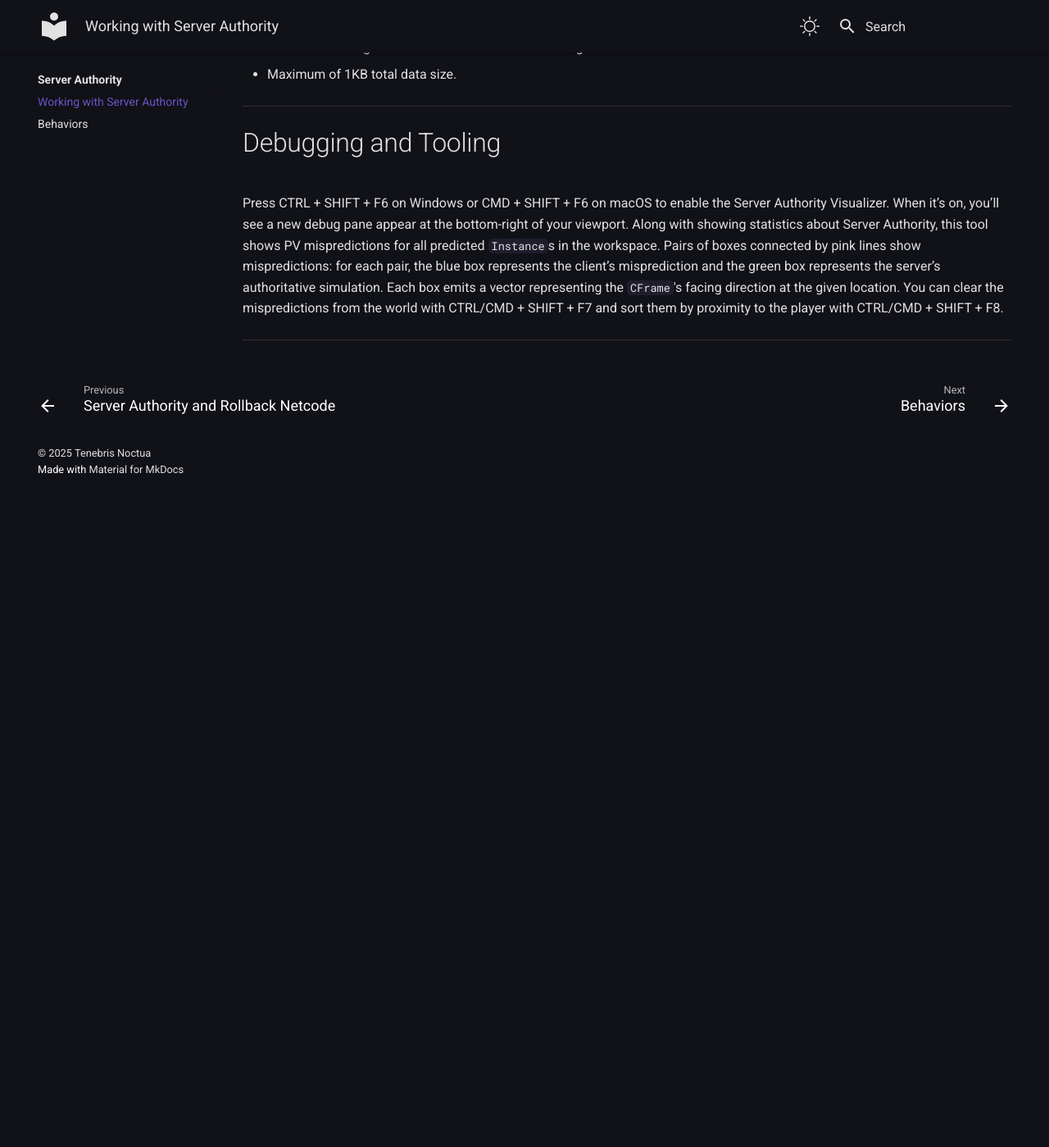
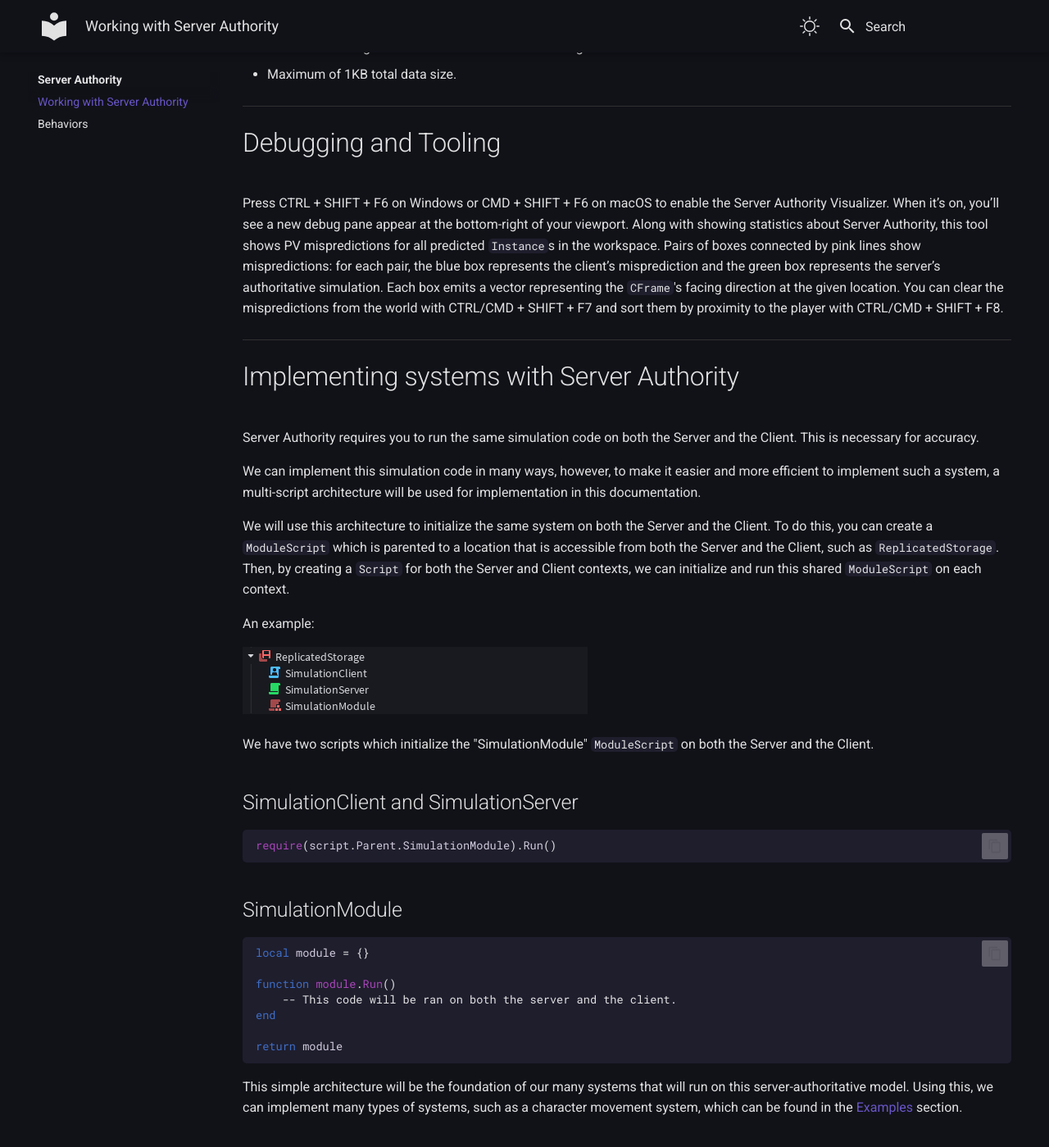
Before and after one commit to TenebrisNoctua/ServerAuthority, an MkDocs documentation site: the page built from docs/main/howto.md, in a window 1280 px wide and 1400 px high, scrolled down 2684 px. Shown: the whole window at 82% size. Built offline with MkDocs 1.6.1 and Material for MkDocs 9.7.7, drawn with Linux system fonts in a browser that asks for light colours; before the commit the page ends 3280 px from its top, so only the background shows below that.

Commit message:
Update the Documentation.

````diff
--- a/docs/main/howto.md
+++ b/docs/main/howto.md
@@ -86,3 +86,37 @@ Attribute Limits Per Instance (Server-side):
 Press CTRL + SHIFT + F6 on Windows or CMD + SHIFT + F6 on macOS to enable the Server Authority Visualizer. When it’s on, you’ll see a new debug pane appear at the bottom-right of your viewport. Along with showing statistics about Server Authority, this tool shows PV mispredictions for all predicted `Instance`s in the workspace. Pairs of boxes connected by pink lines show mispredictions: for each pair, the blue box represents the client’s misprediction and the green box represents the server’s authoritative simulation. Each box emits a vector representing the `CFrame`'s facing direction at the given location. You can clear the mispredictions from the world with CTRL/CMD + SHIFT + F7 and sort them by proximity to the player with CTRL/CMD + SHIFT + F8.
 
 -----
+
+# Implementing systems with Server Authority
+
+Server Authority requires you to run the same simulation code on both the Server and the Client. This is necessary for accuracy.
+
+We can implement this simulation code in many ways, however, to make it easier and more efficient to implement such a system, a multi-script architecture will be used for implementation in this documentation.
+
+We will use this architecture to initialize the same system on both the Server and the Client. To do this, you can create a `ModuleScript` which is parented to a location that is accessible from both the Server and the Client, such as `ReplicatedStorage`. Then, by creating a `Script` for both the Server and Client contexts, we can initialize and run this shared `ModuleScript` on each context.
+
+An example:
+
+![hierarchyimage_1](../img/main/hierarchyimage_1.png)
+
+We have two scripts which initialize the "SimulationModule" `ModuleScript` on both the Server and the Client.
+
+## SimulationClient and SimulationServer
+
+```luau
+require(script.Parent.SimulationModule).Run()
+```
+
+## SimulationModule
+
+```luau
+local module = {}
+
+function module.Run()
+	-- This code will be ran on both the server and the client.
+end
+
+return module
+```
+
+This simple architecture will be the foundation of our many systems that will run on this server-authoritative model. Using this, we can implement many types of systems, such as a character movement system, which can be found in the [Examples](../examples/index.md) section.
````
Also changed, not shown: docs/examples/admin.md (added, +21 -0 lines), docs/examples/character.md (+1 -1 lines), docs/img/main/hierarchyimage_1.png (added), docs/img/tutorial/admin/hierarchyimage_1.png (added), docs/img/tutorial/admin/hierarchyimage_2.png (added).
